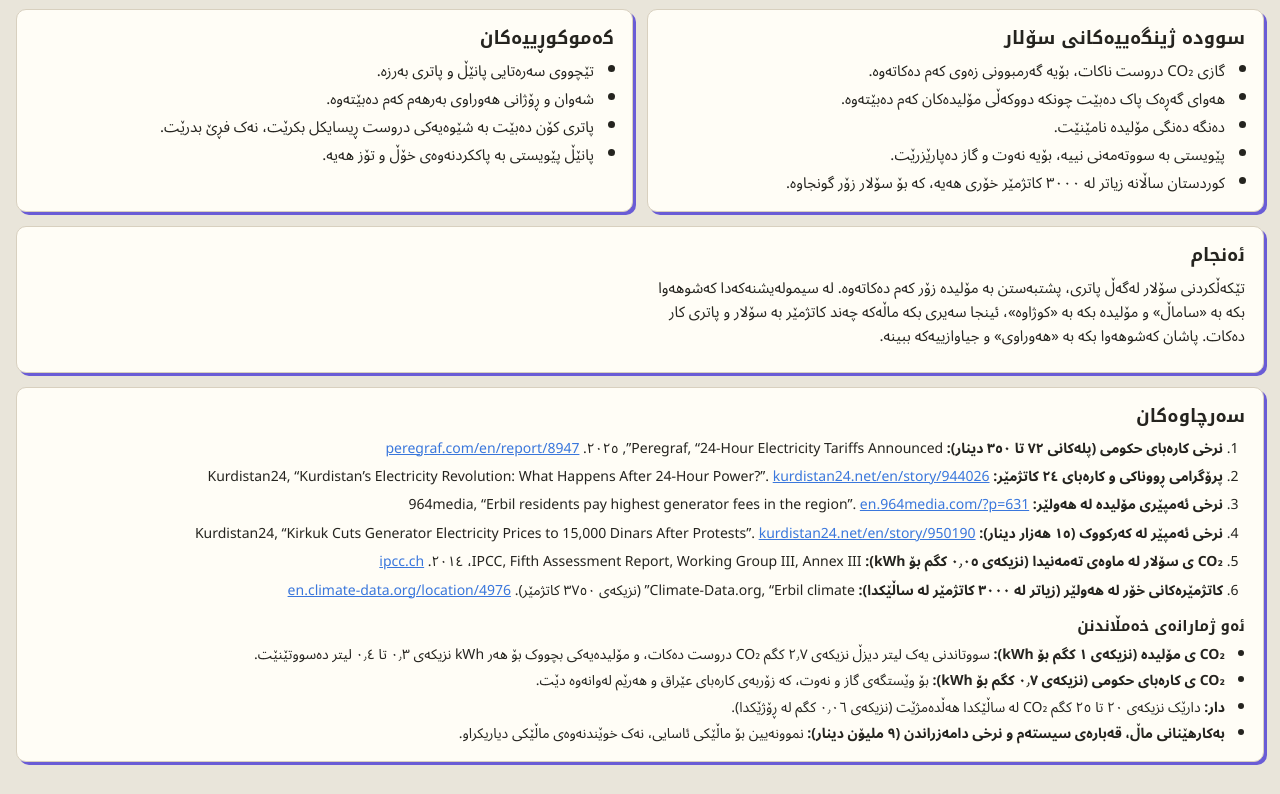
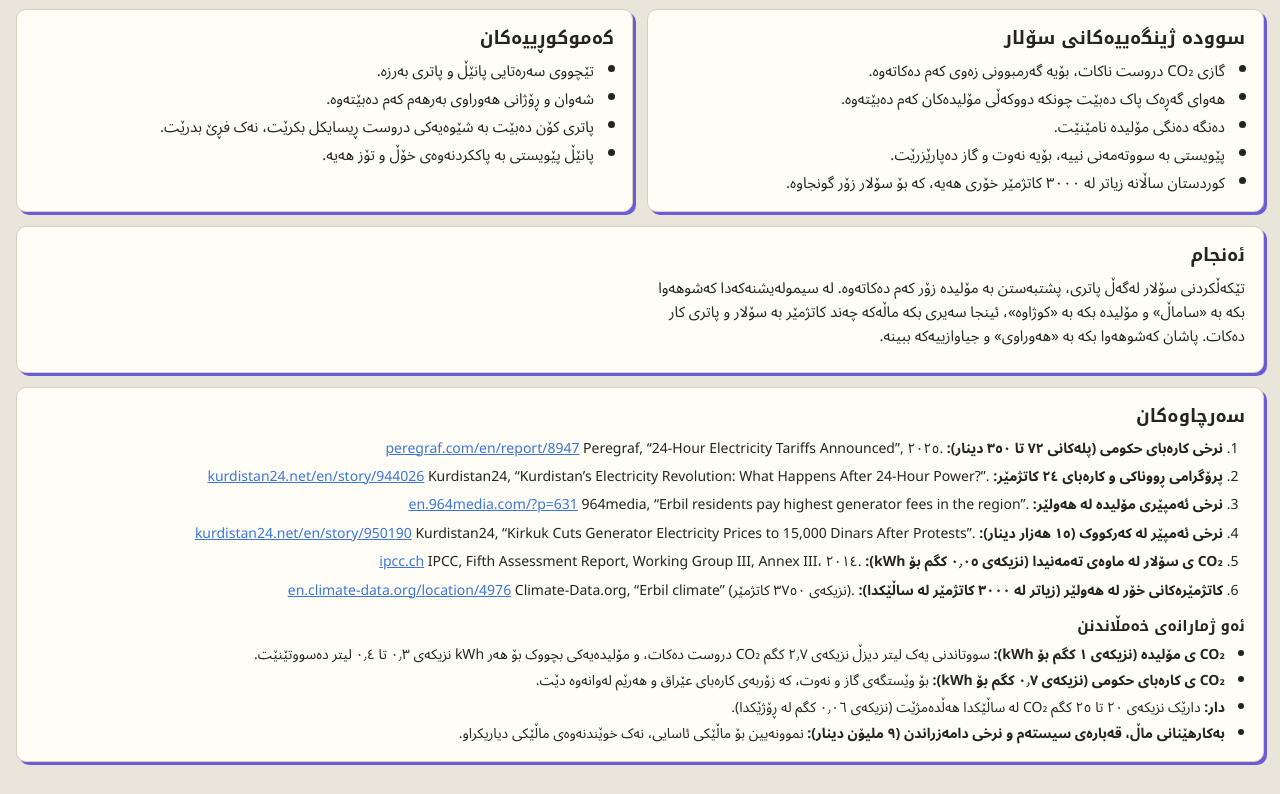
Before and after one commit to Lawand-eng/solar-energy, a plain HTML site: page index.html in a window 1280 px wide. Shown: the part 2374-3168 px from the top of the page. Drawn offline with Linux system fonts and the light colour scheme.

Commit message:
Keep English source titles left-to-right
Co-Authored-By: Claude Opus 5.5 <noreply@anthropic.com>

```diff
--- a/index.html
+++ b/index.html
@@ -468,12 +468,12 @@ body.present .gfs{background:var(--chip);color:#25241f}
     <article class="sec card wide refs" id="sources">
       <h2>سەرچاوەکان</h2>
       <ol class="reflist">
-        <li><b>نرخی کارەبای حکومی (پلەکانی ٧٢ تا ٣٥٠ دینار):</b> Peregraf, “24-Hour Electricity Tariffs Announced”, ٢٠٢٥. <a href="https://peregraf.com/en/report/8947" target="_blank" rel="noopener">peregraf.com/en/report/8947</a></li>
-        <li><b>پرۆگرامی ڕووناکی و کارەبای ٢٤ کاتژمێر:</b> Kurdistan24, “Kurdistan’s Electricity Revolution: What Happens After 24-Hour Power?”. <a href="https://www.kurdistan24.net/en/story/944026" target="_blank" rel="noopener">kurdistan24.net/en/story/944026</a></li>
-        <li><b>نرخی ئەمپێری مۆلیدە لە هەولێر:</b> 964media, “Erbil residents pay highest generator fees in the region”. <a href="https://en.964media.com/?p=631" target="_blank" rel="noopener">en.964media.com/?p=631</a></li>
-        <li><b>نرخی ئەمپێر لە کەرکووک (١٥ هەزار دینار):</b> Kurdistan24, “Kirkuk Cuts Generator Electricity Prices to 15,000 Dinars After Protests”. <a href="https://www.kurdistan24.net/en/story/950190" target="_blank" rel="noopener">kurdistan24.net/en/story/950190</a></li>
-        <li><b>CO₂ ی سۆلار لە ماوەی تەمەنیدا (نزیکەی ٠٫٠٥ کگم بۆ kWh):</b> IPCC, Fifth Assessment Report, Working Group III, Annex III، ٢٠١٤. <a href="https://www.ipcc.ch/site/assets/uploads/2018/02/ipcc_wg3_ar5_annex-iii.pdf" target="_blank" rel="noopener">ipcc.ch</a></li>
-        <li><b>کاتژمێرەکانی خۆر لە هەولێر (زیاتر لە ٣٠٠٠ کاتژمێر لە ساڵێکدا):</b> Climate-Data.org, “Erbil climate” (نزیکەی ٣٧٥٠ کاتژمێر). <a href="https://en.climate-data.org/location/4976/" target="_blank" rel="noopener">en.climate-data.org/location/4976</a></li>
+        <li><b>نرخی کارەبای حکومی (پلەکانی ٧٢ تا ٣٥٠ دینار):</b> <bdi dir="ltr">Peregraf, “24-Hour Electricity Tariffs Announced”, ٢٠٢٥.</bdi> <a href="https://peregraf.com/en/report/8947" target="_blank" rel="noopener">peregraf.com/en/report/8947</a></li>
+        <li><b>پرۆگرامی ڕووناکی و کارەبای ٢٤ کاتژمێر:</b> <bdi dir="ltr">Kurdistan24, “Kurdistan’s Electricity Revolution: What Happens After 24-Hour Power?”.</bdi> <a href="https://www.kurdistan24.net/en/story/944026" target="_blank" rel="noopener">kurdistan24.net/en/story/944026</a></li>
+        <li><b>نرخی ئەمپێری مۆلیدە لە هەولێر:</b> <bdi dir="ltr">964media, “Erbil residents pay highest generator fees in the region”.</bdi> <a href="https://en.964media.com/?p=631" target="_blank" rel="noopener">en.964media.com/?p=631</a></li>
+        <li><b>نرخی ئەمپێر لە کەرکووک (١٥ هەزار دینار):</b> <bdi dir="ltr">Kurdistan24, “Kirkuk Cuts Generator Electricity Prices to 15,000 Dinars After Protests”.</bdi> <a href="https://www.kurdistan24.net/en/story/950190" target="_blank" rel="noopener">kurdistan24.net/en/story/950190</a></li>
+        <li><b>CO₂ ی سۆلار لە ماوەی تەمەنیدا (نزیکەی ٠٫٠٥ کگم بۆ kWh):</b> <bdi dir="ltr">IPCC, Fifth Assessment Report, Working Group III, Annex III، ٢٠١٤.</bdi> <a href="https://www.ipcc.ch/site/assets/uploads/2018/02/ipcc_wg3_ar5_annex-iii.pdf" target="_blank" rel="noopener">ipcc.ch</a></li>
+        <li><b>کاتژمێرەکانی خۆر لە هەولێر (زیاتر لە ٣٠٠٠ کاتژمێر لە ساڵێکدا):</b> <bdi dir="ltr">Climate-Data.org, “Erbil climate” (نزیکەی ٣٧٥٠ کاتژمێر).</bdi> <a href="https://en.climate-data.org/location/4976/" target="_blank" rel="noopener">en.climate-data.org/location/4976</a></li>
       </ol>
       <h3 class="refsub">ئەو ژمارانەی خەمڵاندنن</h3>
       <ul>
```
